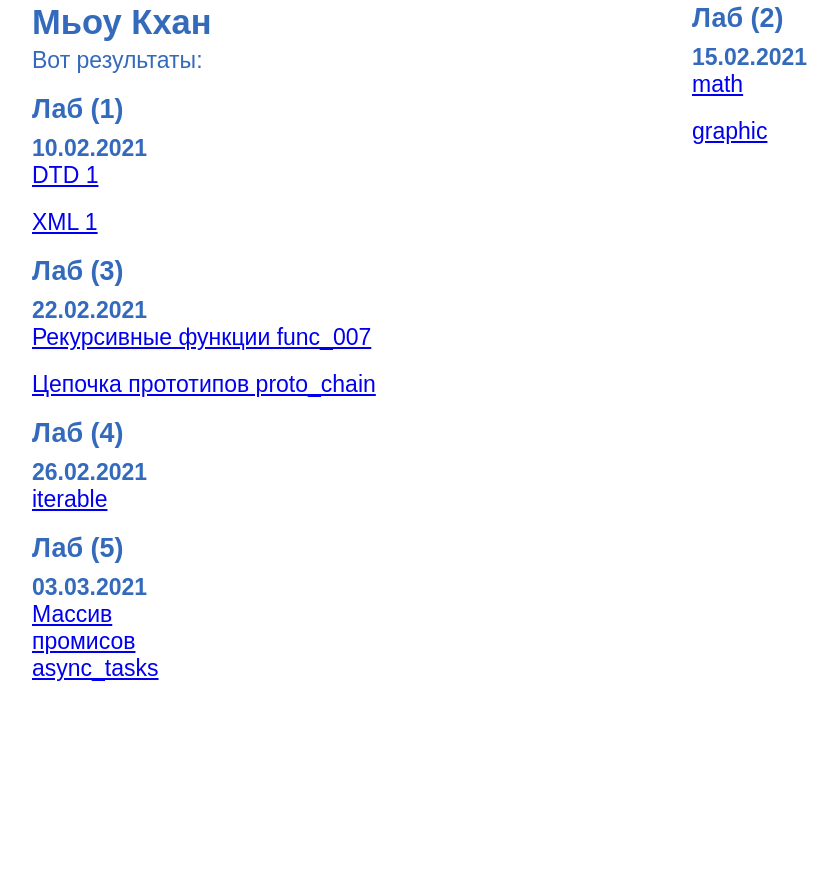
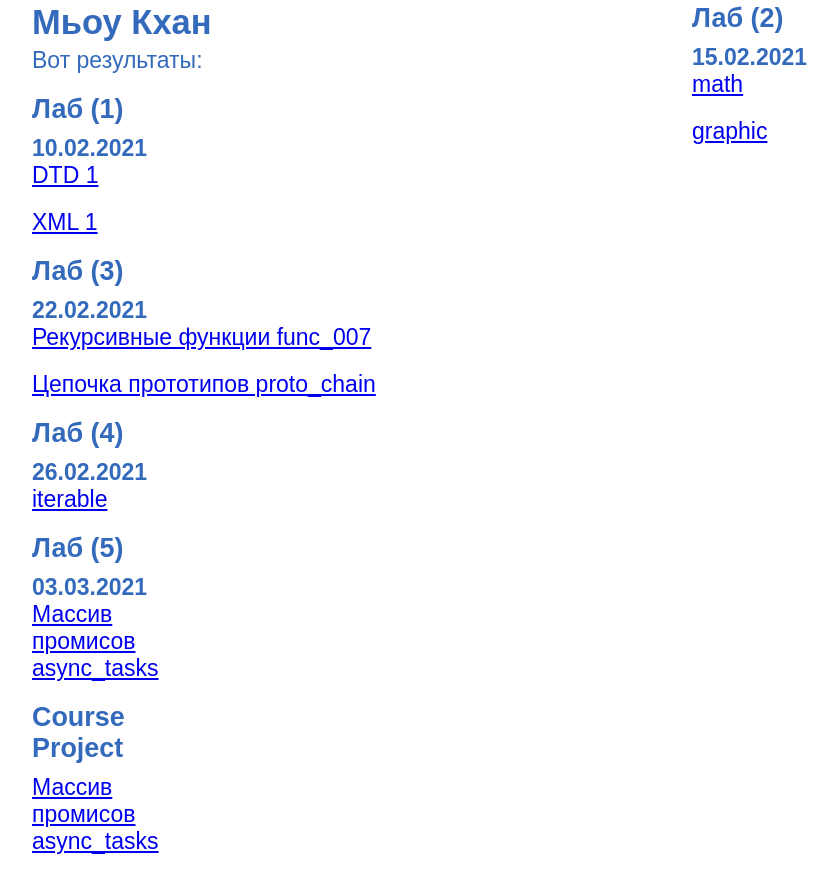
Before and after one commit to Myokhant5306/Myokhant5306, a plain HTML site: page tasks/index.html in a window 1280 px wide. Shown: the part 407-1292 px from the top of the page, without its empty margins (58-896 px from the left). Before the commit the page ends 1119 px from the top, so only its background shows below. Drawn offline with Linux system fonts and the light colour scheme.

Commit message:
Update index.html

```diff
--- a/tasks/index.html
+++ b/tasks/index.html
@@ -53,6 +53,11 @@
 <p><a class="link-html" href="https://Myokhant5306.github.io/03.03.2021/index.html" target="_blank">Массив промисов async_tasks</a></p>
 </div>
 
+<div class="box box5">
+<h3>Course Project</h3>
+<p><a class="link-html" href="https://Myokhant5306.github.io/courseproject/index.html" target="_blank">Массив промисов async_tasks</a></p>
+</div>
+
 </div>
 </section>
 </body>
```
